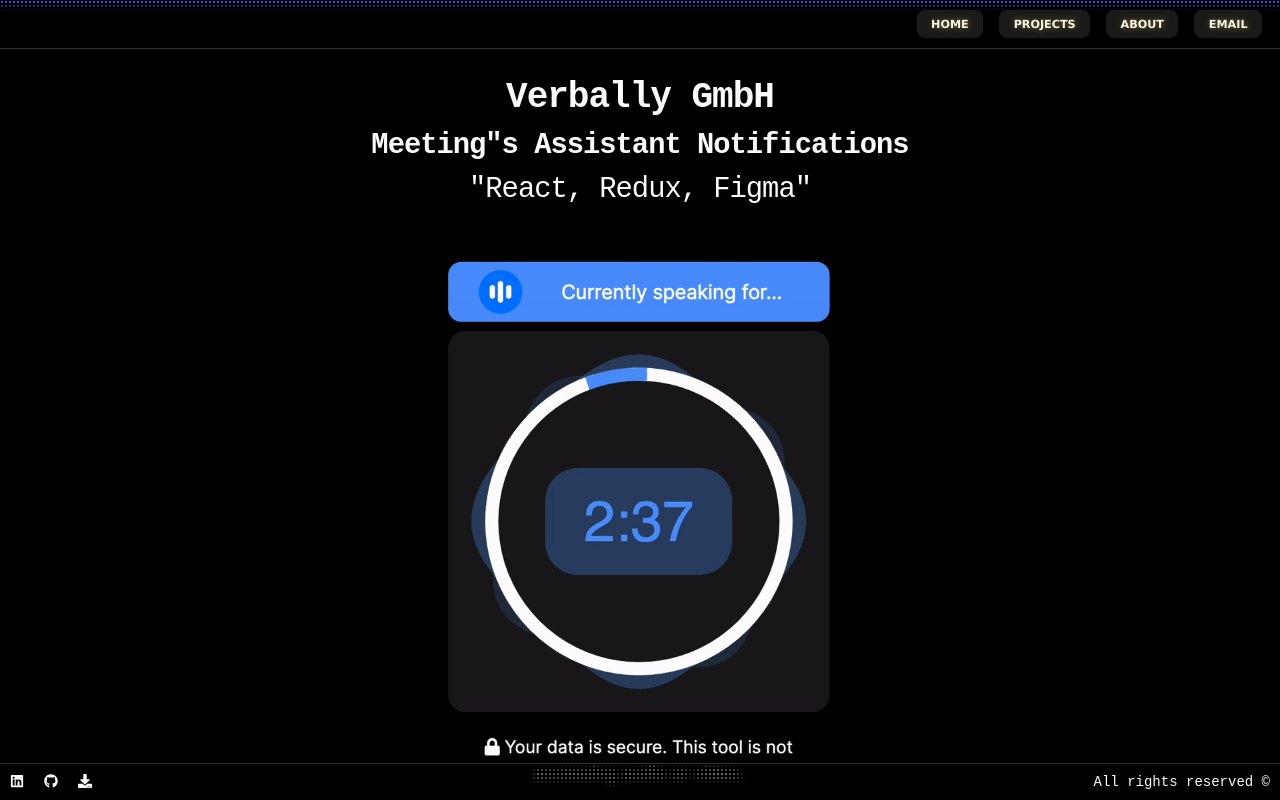
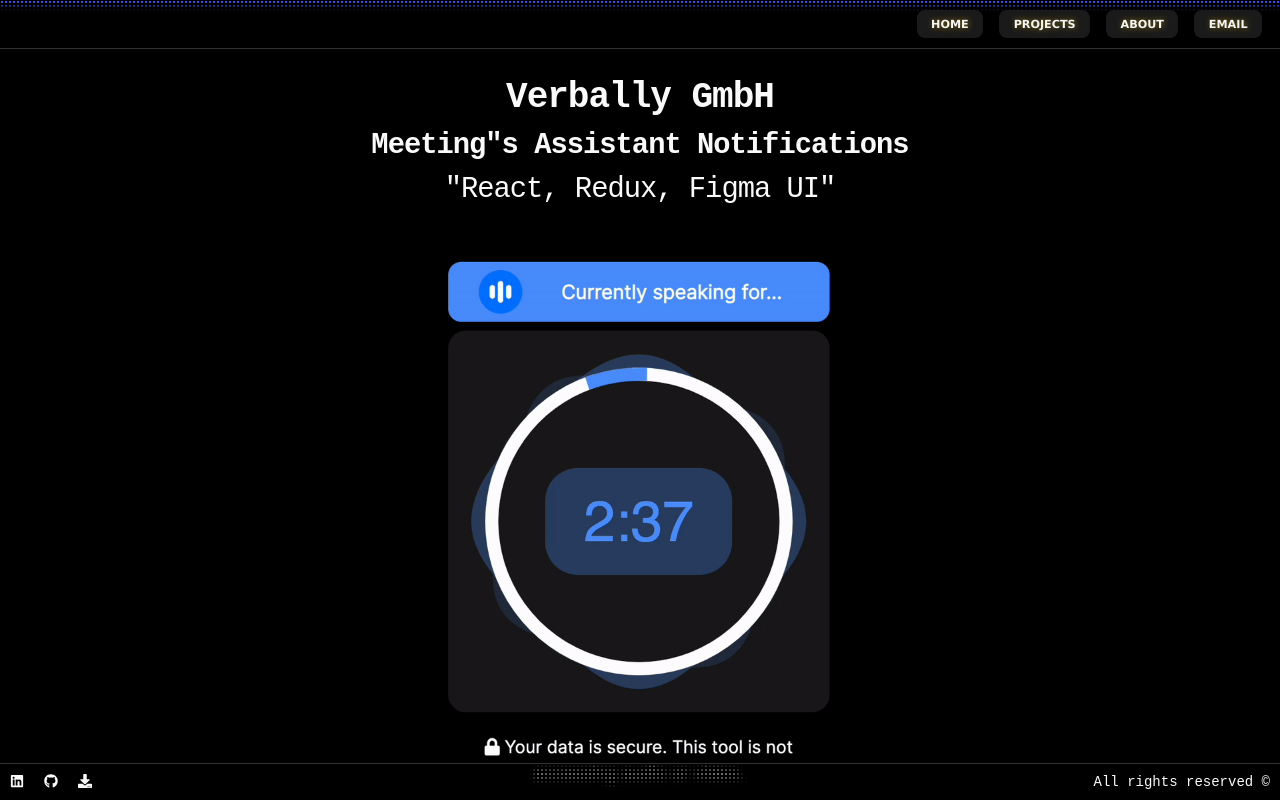
Before and after one commit to h-aburesha/my-next-website, a Next.js app: page /projects/7 in a window 1280 px wide. Shown: the top 800 px of the page. Built offline with nearby package versions, Linux system fonts and the light colour scheme.

Commit message:
Update project 7 with Figma UI

```diff
--- a/pages/projects/7.tsx
+++ b/pages/projects/7.tsx
@@ -31,7 +31,7 @@
                         fontSize: '0.8em',
                     }}
                 >
-                    &quot;React, Redux, Figma&quot;
+                    &quot;React, Redux, Figma UI&quot;
                 </code>
             </h1>
 
```
